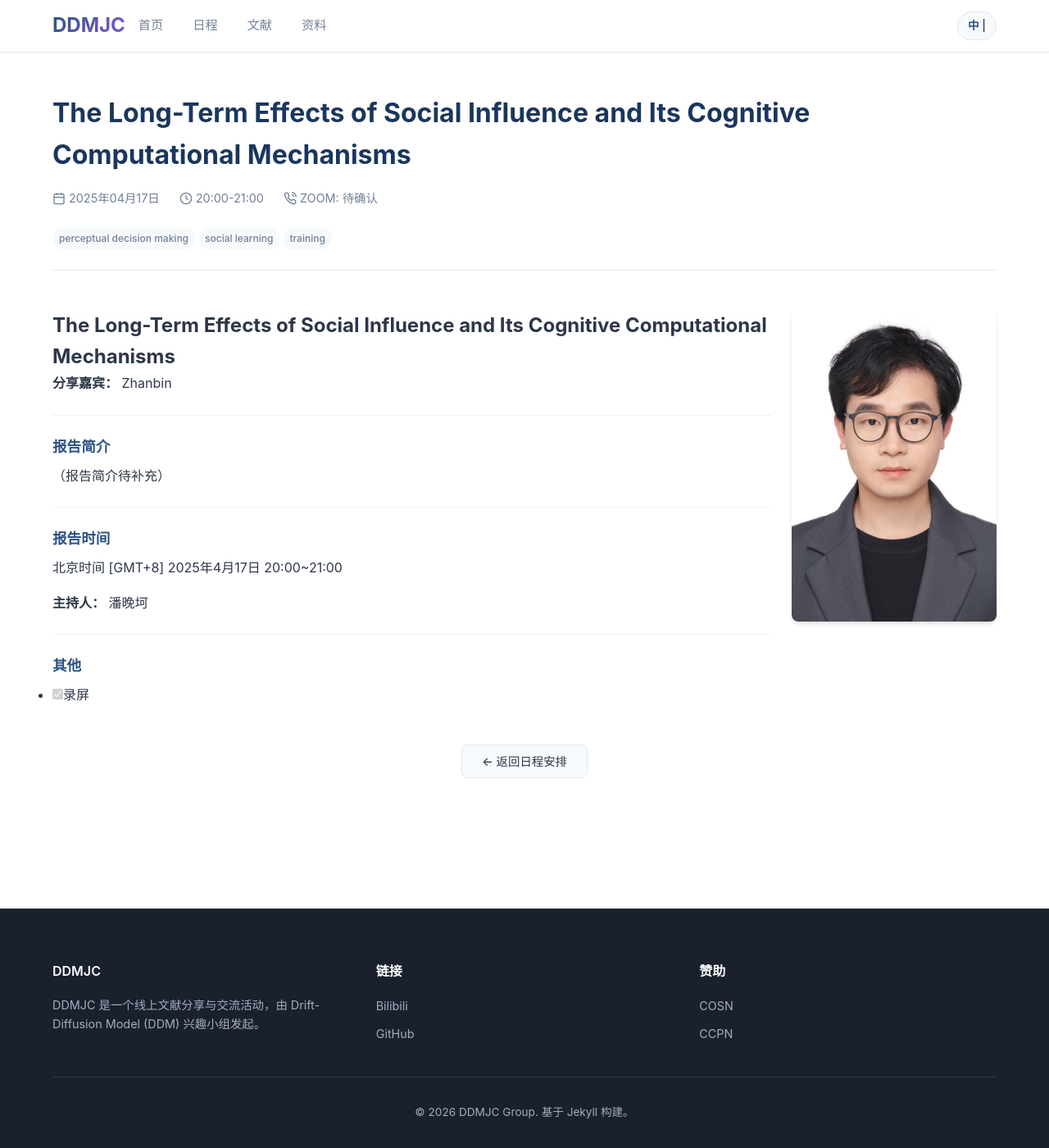
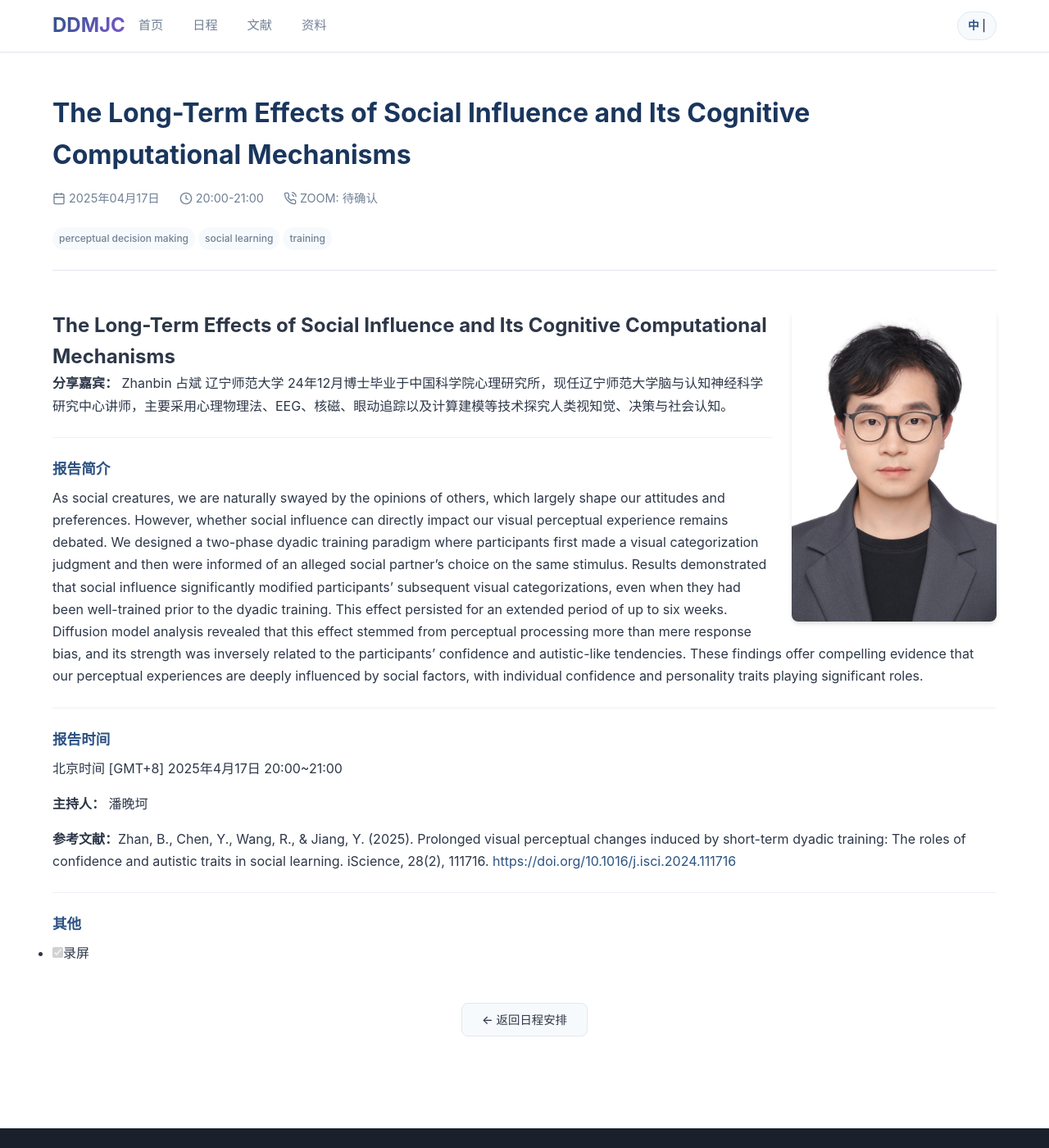
Before and after one commit to DDMJournalClub/DDM_Journal_Club, a Jekyll site: the page built from _posts/2025-04-17-social-influence.md, in a window 1280 px wide and 1400 px high. Shown: the whole window at 82% size. Built offline with Jekyll 4.4.1, drawn with Linux system fonts in a browser that asks for light colours.

Commit message:
fix post

```diff
--- a/_posts/2025-04-17-social-influence.md
+++ b/_posts/2025-04-17-social-influence.md
@@ -20,13 +20,14 @@ links: {}
 
 # The Long-Term Effects of Social Influence and Its Cognitive Computational Mechanisms
 
-**分享嘉宾：** Zhanbin
+**分享嘉宾：** Zhanbin 占斌  辽宁师范大学
+24年12月博士毕业于中国科学院心理研究所，现任辽宁师范大学脑与认知神经科学研究中心讲师，主要采用心理物理法、EEG、核磁、眼动追踪以及计算建模等技术探究人类视知觉、决策与社会认知。
 
 ---
 
 ## 报告简介
 
-（报告简介待补充）
+As social creatures, we are naturally swayed by the opinions of others, which largely shape our attitudes and preferences. However, whether social influence can directly impact our visual perceptual experience remains debated. We designed a two-phase dyadic training paradigm where participants first made a visual categorization judgment and then were informed of an alleged social partner’s choice on the same stimulus. Results demonstrated that social influence significantly modified participants’ subsequent visual categorizations, even when they had been well-trained prior to the dyadic training. This effect persisted for an extended period of up to six weeks. Diffusion model analysis revealed that this effect stemmed from perceptual processing more than mere response bias, and its strength was inversely related to the participants’ confidence and autistic-like tendencies. These findings offer compelling evidence that our perceptual experiences are deeply influenced by social factors, with individual confidence and personality traits playing significant roles.
 
 ---
 
@@ -36,6 +37,8 @@ links: {}
 
 **主持人：** 潘晚坷
 
+**参考文献：**Zhan, B., Chen, Y., Wang, R., & Jiang, Y. (2025). Prolonged visual perceptual changes induced by short-term dyadic training: The roles of confidence and autistic traits in social learning. iScience, 28(2), 111716. [https://doi.org/10.1016/j.isci.2024.111716](https://doi.org/10.1016/j.isci.2024.111716)
+
 ---
 
 ## 其他
```
